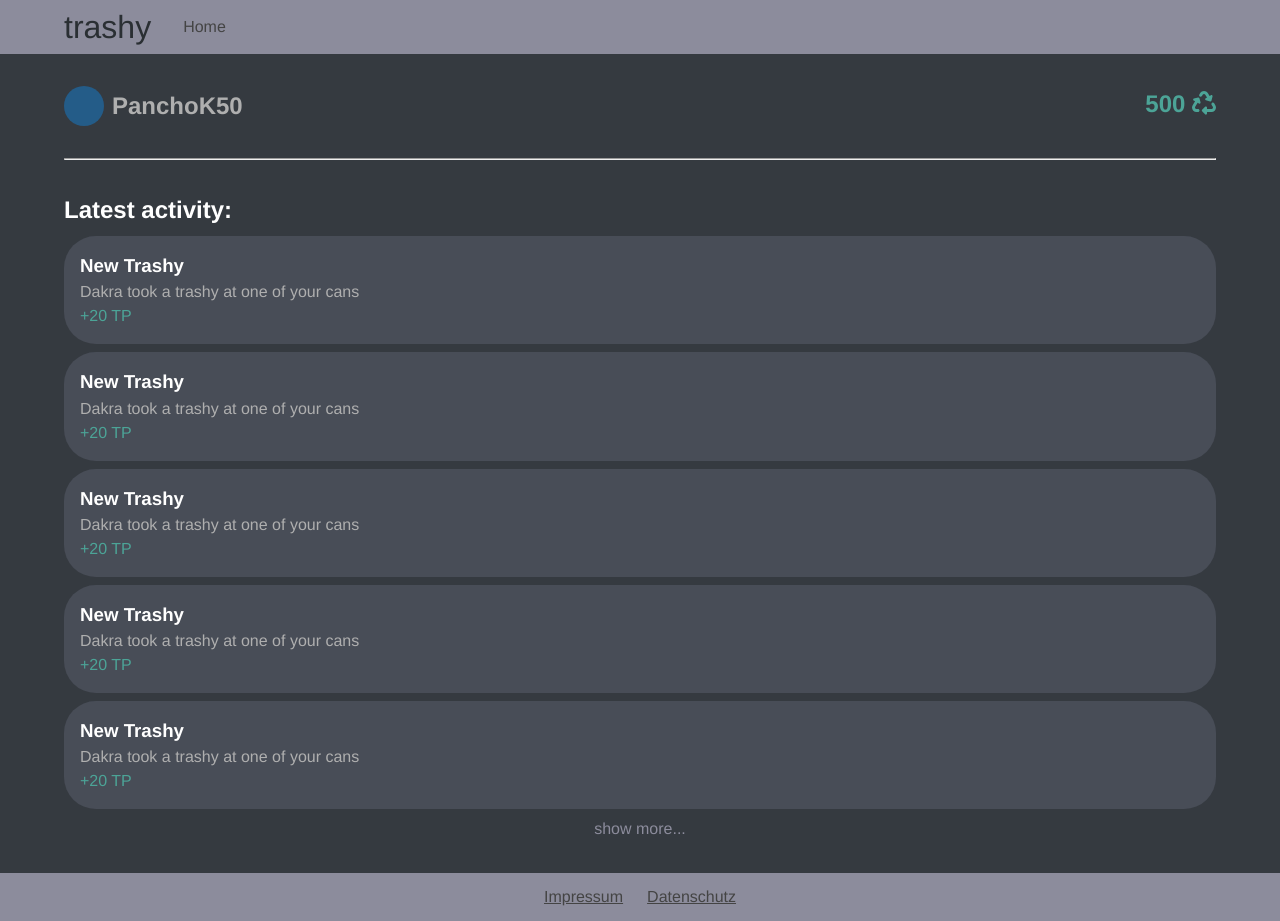
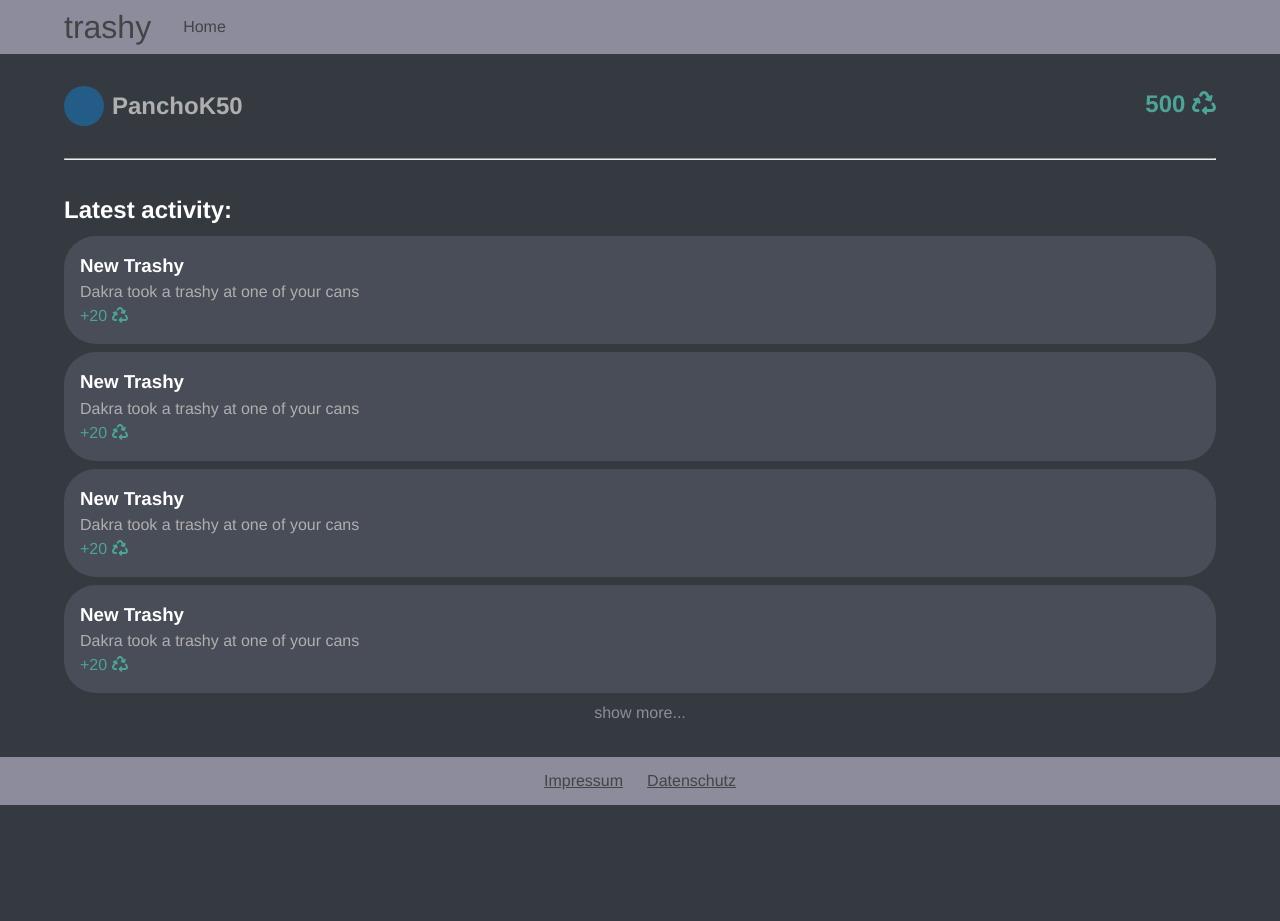
Before and after one commit to davidk09/trashy, a Vue app in the folder webclient/: page / in a window 1280 px wide. After the commit the page ends 805 px from the top, so only its background shows below. Built offline with nearby package versions, Linux system fonts and the light colour scheme.

Commit message:
fixed minor design issues

```diff
--- a/webclient/src/assets/style.scss
+++ b/webclient/src/assets/style.scss
@@ -2,7 +2,7 @@
     --primary-color: #8c8c9c;
     --primary-opaque-color: rgba(140, 140, 156, 0.5);
     --primary-font-color: #444;
-    --accent-color: #2a2f33;
+    --accent-color: #444;
 }
 
 #app {
--- a/webclient/src/views/HomeView.vue
+++ b/webclient/src/views/HomeView.vue
@@ -17,10 +17,10 @@
     </div>
     <hr style="color: var(--primary-color); margin-top: 2rem" />
     <h2 style="margin-top: 2rem">Latest activity:</h2>
-    <div v-for="i in 5" :key="i" style="margin-top: 0.5rem" class="card">
+    <div v-for="i in 4" :key="i" style="margin-top: 0.5rem" class="card">
       <h3>New Trashy</h3>
       <p class="text-lesser">Dakra took a trashy at one of your cans</p>
-      <p style="color: #4ca497">+20 TP</p>
+      <p style="color: #4ca497">+20 <font-awesome-icon icon="recycle" /></p>
     </div>
     <router-link
       style="display: block; text-align: center; margin-top: 0.5rem"
```
